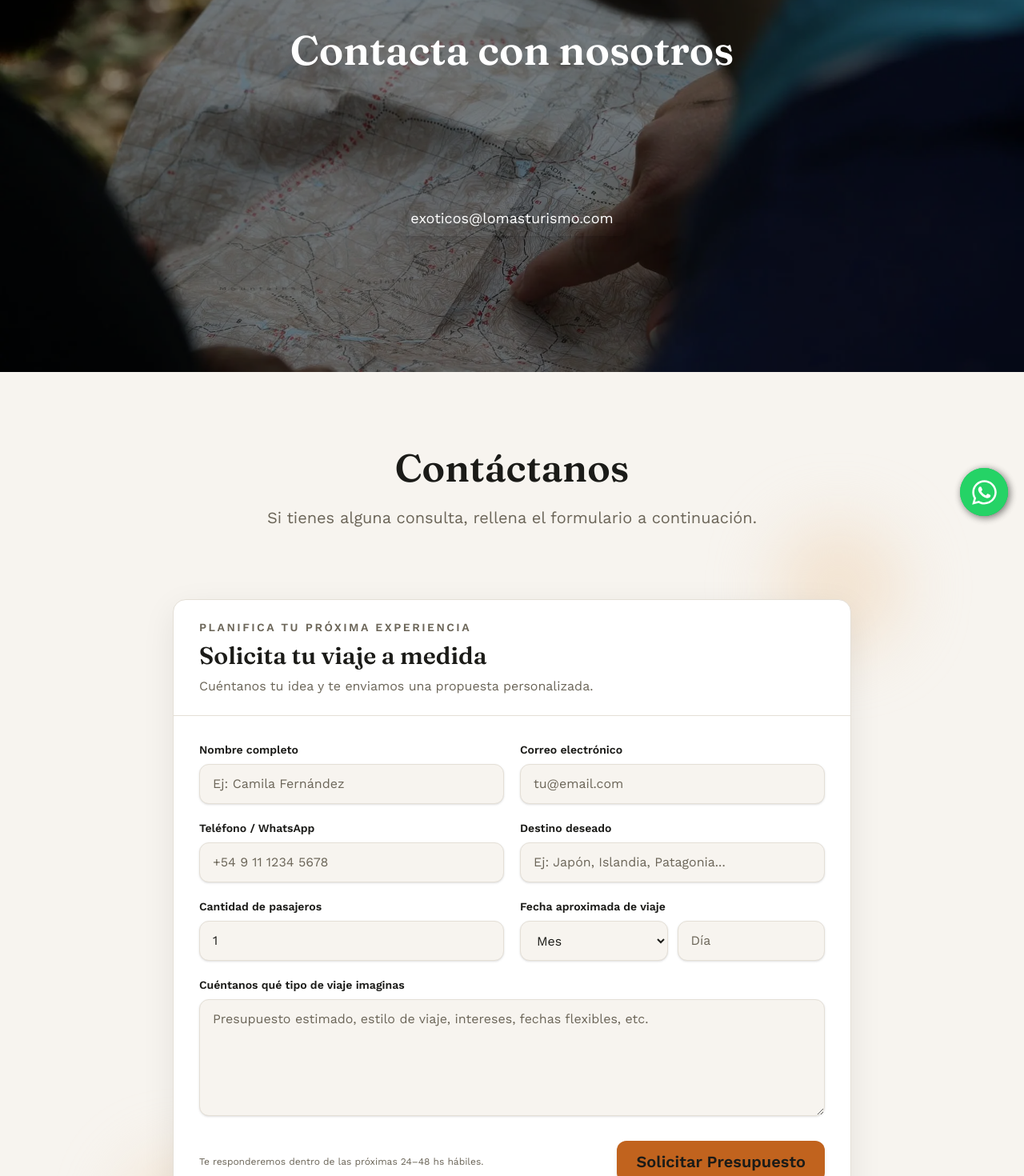
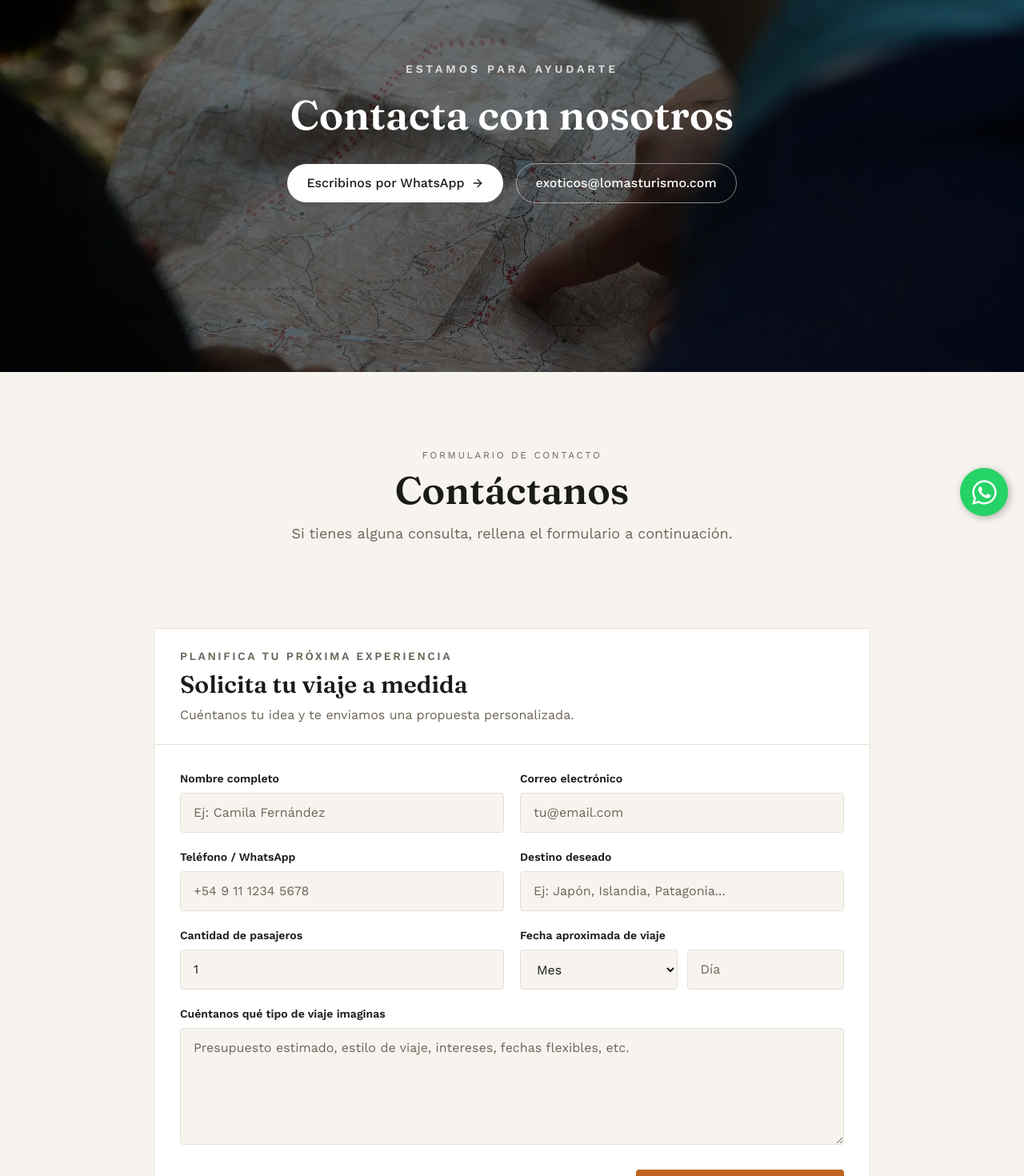
Before and after one commit to estebanpinelli/mi-microsite, a React (Vite) app: page /contacto in a window 1280 px wide. Shown: the part 135-1605 px from the top of the page at 80% size. Built offline with nearby package versions, Linux system fonts and the light colour scheme.

Commit message:
Extender direccion visual a Contacto y Detalle de destino

```diff
--- a/package.json
+++ b/package.json
@@ -5,6 +5,7 @@
   "type": "module",
   "scripts": {
     "dev": "vite",
+    "dev:clean": "rm -rf node_modules/.vite && vite",
     "build": "node scripts/generate-seo-files.mjs && vite build",
     "seo:generate": "node scripts/generate-seo-files.mjs",
     "lint": "eslint .",
--- a/src/components/ContactForm.jsx
+++ b/src/components/ContactForm.jsx
@@ -78,22 +78,18 @@ const ContactForm = () => {
   };
 
   const inputBase =
-    "w-full rounded-xl border border-filete bg-papel px-4 py-3 text-tinta placeholder-muted shadow-sm transition duration-200 focus:outline-none focus:ring-2 focus:ring-naranja focus:border-naranja";
+    "w-full rounded-sm border border-filete bg-papel px-4 py-3 text-tinta placeholder-muted transition duration-200 focus:outline-none focus:ring-2 focus:ring-naranja focus:border-naranja";
   const labelBase = "mb-2 block text-sm font-semibold text-tinta";
 
   return (
-    <section className="relative mx-auto max-w-4xl px-4 md:px-6 py-10">
-      {/* Glow decor sutil */}
-      <div className="pointer-events-none absolute -top-14 -right-10 h-40 w-40 rounded-full bg-naranja-tinte/60 blur-2xl" />
-      <div className="pointer-events-none absolute -bottom-14 -left-10 h-40 w-40 rounded-full bg-naranja-tinte/60 blur-2xl" />
-
-      <div className="relative overflow-hidden rounded-2xl border border-filete bg-white shadow-[0_12px_40px_rgba(2,6,23,0.08)]">
+    <section className="relative mx-auto max-w-4xl py-10">
+      <div className="relative overflow-hidden rounded-sm border border-filete bg-white">
         {/* Header */}
         <div className="border-b border-filete px-6 md:px-8 py-6">
           <p className="text-xs md:text-sm uppercase tracking-[0.18em] text-muted font-semibold">
             Planifica tu próxima experiencia
           </p>
-          <h2 className="mt-2 text-2xl md:text-3xl font-bold text-tinta">
+          <h2 className="mt-2 text-2xl md:text-3xl font-semibold text-tinta">
             Solicita tu viaje a medida
           </h2>
           <p className="mt-2 text-sm md:text-base text-muted">
@@ -229,13 +225,24 @@ const ContactForm = () => {
               Te responderemos dentro de las próximas 24–48 hs hábiles.
             </p>
 
+            {/* font-bold (no font-semibold) es a propósito acá, aunque
+                Work Sans solo tenga cargados los pesos 400/500/600: tinta
+                sobre naranja a este tamaño (20px) solo pasa WCAG AA por la
+                excepción de "texto grande en negrita" (mínimo 3:1 en vez
+                de 4.5:1), y esa excepción la decide el font-weight
+                DECLARADO en el CSS (lo que lee axe/los navegadores para
+                accesibilidad), no qué archivo de fuente termina
+                usándose. Con font-synthesis:none no hay negrita falsa, así
+                que se ve exactamente igual que font-semibold — pero
+                declarado en 600 en vez de 700 pierde la excepción y el
+                botón vuelve a fallar el contraste (ver auditoría). */}
             <button
               type="submit"
               disabled={isSending}
-              className={`inline-flex items-center justify-center rounded-xl px-6 py-3 text-xl font-bold text-tinta transition-all duration-200 focus:outline-none focus:ring-2 focus:ring-offset-2 focus:ring-naranja ${
+              className={`inline-flex items-center justify-center rounded-sm px-6 py-3 text-xl font-bold text-tinta transition-all duration-200 focus:outline-none focus:ring-2 focus:ring-offset-2 focus:ring-naranja ${
                 isSending
                   ? "bg-filete text-muted cursor-not-allowed"
-                  : "bg-naranja hover:bg-naranja/90 active:scale-95 shadow-md hover:shadow-lg"
+                  : "bg-naranja hover:bg-naranja/90 active:scale-95"
               }`}
             >
               {isSending ? "Enviando..." : "Solicitar Presupuesto"}
--- a/src/pages/Contact.jsx
+++ b/src/pages/Contact.jsx
@@ -1,6 +1,6 @@
+import { FiArrowRight } from "react-icons/fi";
 import Footer from "../components/Footer";
 import ContactForm from "../components/ContactForm";
-import BotonWhats from "../components/BotonWhats";
 import Seo from "../components/Seo";
 import { SITE_URL } from "../config/site";
 
@@ -14,50 +14,63 @@ const Contact = () => {
         path="/contacto"
       />
       {/* Sección de contacto con imagen de fondo */}
-      <div
-        className="bg-contacto relative h-[75vh] bg-cover bg-center flex flex-col items-center justify-center text-white"
-      >
+      <div className="bg-contacto relative h-[75vh] min-h-[520px] bg-cover bg-center flex flex-col items-center justify-center text-white">
         {/* Fondo oscuro semi-transparente para mejorar la legibilidad */}
-        <div className="absolute inset-0 bg-black/50"></div>
+        <div className="absolute inset-0 bg-black/55"></div>
 
         {/* Contenido centrado */}
-        <div className="relative text-center">
-          <h1 className="text-4xl md:text-5xl font-bold">
+        <div className="relative text-center px-6">
+          <p className="uppercase tracking-[0.28em] text-xs md:text-sm font-semibold text-white/80 mb-5">
+            Estamos para ayudarte
+          </p>
+          <h1 className="text-4xl md:text-5xl font-semibold">
             Contacta con nosotros
           </h1>
 
-          {/* Íconos de contacto */}
-          <div className="flex flex-col items-center mt-6 space-y-4">
-
-            {/* Botón de WhatsApp */}
-            <div className="w-30 h-30 flex items-center justify-center rounded-full shadow-lg">
-              <BotonWhats />
-            </div>
-
-            {/* Email */}
-            <div className="flex items-center gap-2 px-4 py-2 rounded-lg shadow-lg">
-              <span className="text-lg">
+          {/* Vías de contacto: antes acá adentro se repetía el botón
+              flotante de WhatsApp (BotonWhats, que es position:fixed y ya
+              se muestra en TODAS las páginas desde el Navbar) — quedaba
+              duplicado exactamente en el mismo lugar de la pantalla, sin
+              cumplir ninguna función acá. Se reemplaza por dos accesos
+              directos reales: WhatsApp (mismo número, como link inline) y
+              el mail, ambos con el mismo estilo sobrio de botón-pastilla
+              que ya usamos en el hero del home y en /destinos. */}
+          <div className="flex flex-wrap items-center justify-center gap-4 mt-8">
+            <a
+              href="https://wa.me/5491166194844?text=Hola%2C%20me%20gustar%C3%ADa%20m%C3%A1s%20informaci%C3%B3n."
+              target="_blank"
+              rel="noopener noreferrer"
+              className="inline-flex items-center gap-2 bg-white text-tinta px-6 py-3 rounded-full font-medium hover:bg-naranja-tinte transition-all duration-300 hover:-translate-y-0.5"
+            >
+              Escribinos por WhatsApp
+              <FiArrowRight className="text-base" />
+            </a>
+            <a
+              href="mailto:exoticos@lomasturismo.com"
+              className="inline-flex items-center gap-2 border border-white/50 text-white px-6 py-3 rounded-full font-medium hover:bg-white/10 transition-all duration-300"
+            >
               exoticos@lomasturismo.com
-              </span>
-            </div>
-
+            </a>
           </div>
         </div>
       </div>
 
       {/* Sección de formulario */}
-      <div className="container mx-auto p-8 min-h-screen bg-papel text-tinta">
-
-        <h2 className="text-5xl font-bold text-center mt-16">
+      <div className="bg-papel text-tinta py-16 md:py-24">
+        <div className="max-w-7xl mx-auto px-6 md:px-10">
+          <p className="text-center uppercase tracking-[0.22em] text-xs text-muted mb-3">
+            Formulario de contacto
+          </p>
+          <h2 className="text-3xl md:text-5xl font-semibold text-center text-tinta">
             Contáctanos
           </h2>
 
-        <p className="text-center mt-6 mb-12 text-xl max-w-2xl mx-auto text-muted">
+          <p className="text-center mt-4 mb-12 md:mb-16 text-base md:text-lg max-w-2xl mx-auto text-muted">
             Si tienes alguna consulta, rellena el formulario a continuación.
           </p>
 
           <ContactForm />
-
+        </div>
       </div>
 
       <Footer />
```
Also changed, not shown: src/pages/DestinationDetail.jsx (+69 -22 lines). Lines whose indentation alone changed are shown as unchanged.
